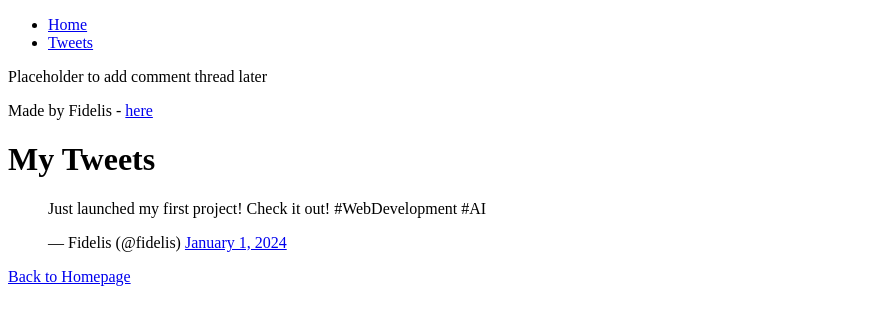
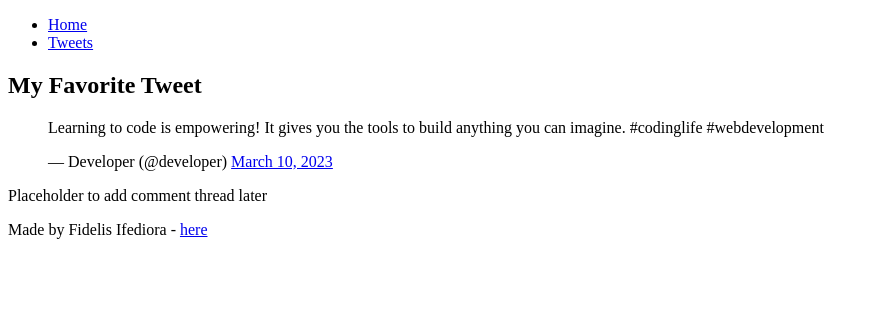
Before and after one commit to Fidelisifediora/My_First_Portfolio, a plain HTML site: page html_basic/tweets.html in a window 1280 px wide. Shown: the whole page, without its empty margins (0-879 px from the left). Drawn offline with Linux system fonts and the light colour scheme.

Commit message:
Update tweets.html

```diff
--- a/html_basic/tweets.html
+++ b/html_basic/tweets.html
@@ -3,9 +3,8 @@
 <head>
     <meta charset="UTF-8">
     <meta name="viewport" content="width=device-width, initial-scale=1.0">
-    <title>Fidelis - Tweets</title>
+    <title>My Tweets Page</title>
 </head>
-<body>
 <body>
     <header>
         <ul>
@@ -16,7 +15,12 @@
 
     <main>
         <article>
-                <!-- The main content of the page goes here -->
+            <h1>My Favorite Tweet</h1>
+            <!-- Embed a tweet -->
+            <blockquote class="twitter-tweet">
+                <p lang="en" dir="ltr">Learning to code is empowering! It gives you the tools to build anything you can imagine. #codinglife #webdevelopment</p>&mdash; Developer (@developer) <a href="https://twitter.com/developer/status/1234567890?ref_src=twsrc%5Etfw">March 10, 2023</a>
+            </blockquote>
+            <script async src="https://platform.twitter.com/widgets.js" charset="utf-8"></script>
         </article>
 
         <aside>
@@ -25,22 +29,7 @@
     </main>
 
     <footer>
-            <p>Made by Fidelis - <a href="https://www.linkedin.com/in/fidelis" target="_blank">here</a></p>
+        <p>Made by Fidelis Ifediora - <a href="https://github.com" target="_blank">here</a></p>
     </footer>
 </body>
-
-    <h1>My Tweets</h1>
-
-    <!-- Embed a tweet -->
-    <blockquote class="twitter-tweet">
-        <p lang="en" dir="ltr">Just launched my first project! Check it out! #WebDevelopment #AI</p>
-        &mdash; Fidelis (@fidelis)
-        <a href="https://twitter.com/fidelis/status/1234567890?ref_src=twsrc%5Etfw">January 1, 2024</a>
-    </blockquote>
-
-    <!-- Link back to index.html -->
-    <p><a href="index.html">Back to Homepage</a></p>
-
-    <script async src="https://platform.twitter.com/widgets.js" charset="utf-8"></script>
-</body>
 </html>
```
Lines whose indentation alone changed are shown as unchanged.
